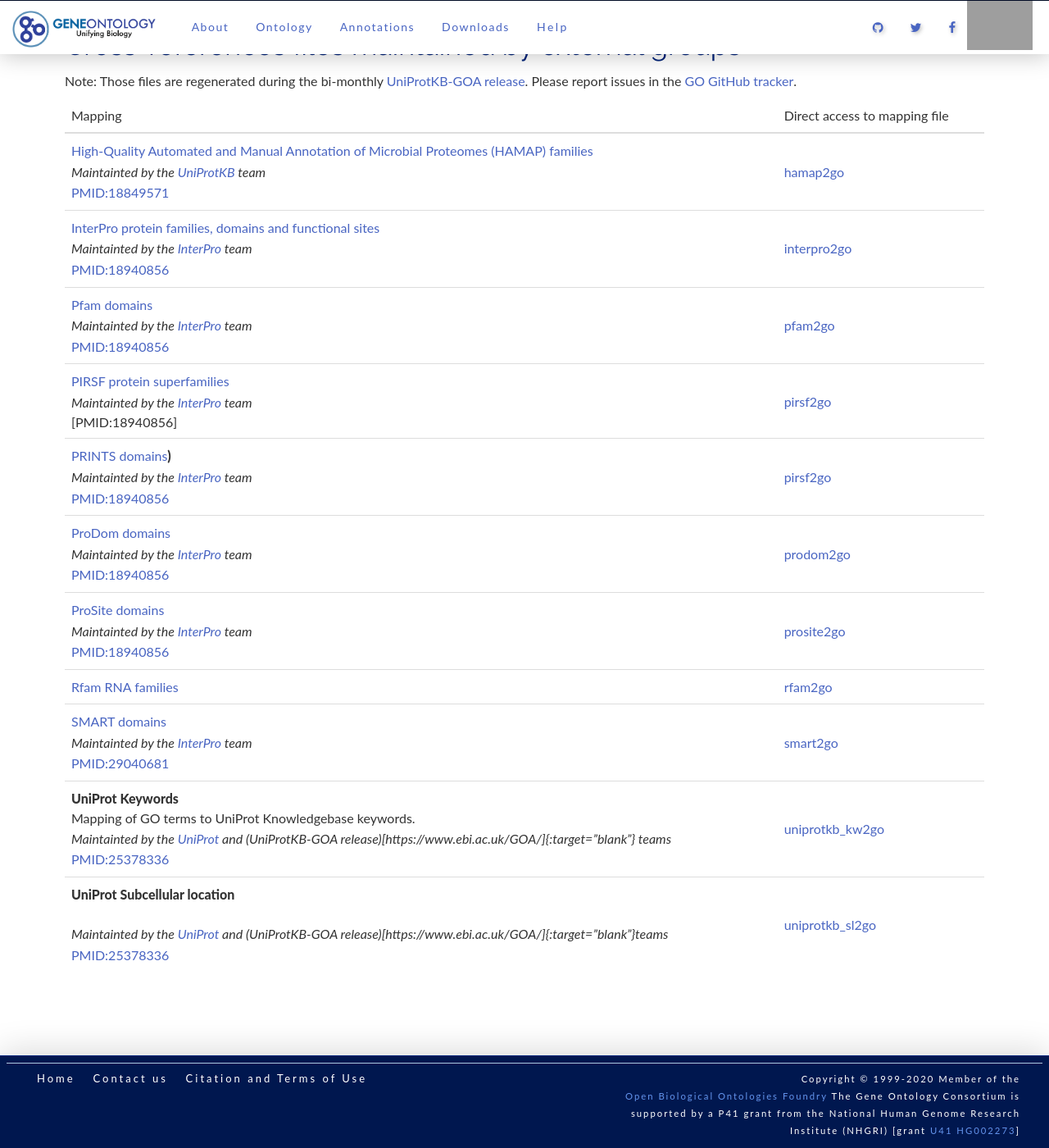
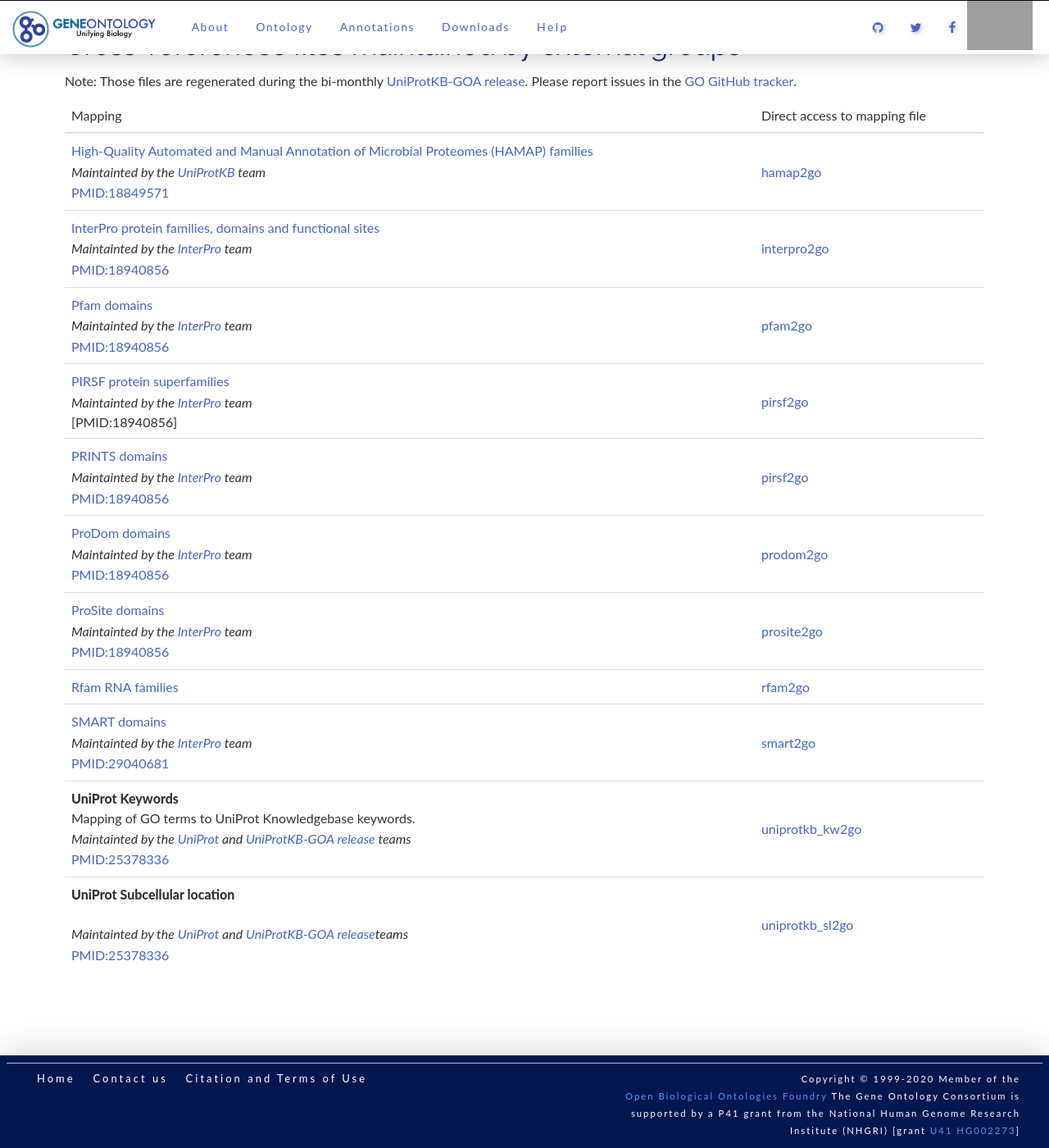
Before and after one commit to geneontology/geneontology.github.io, a Jekyll site: the page built from _docs/download-mappings.md, in a window 1280 px wide and 1400 px high, scrolled down 1273 px. Shown: the whole window at 82% size. Built offline with Jekyll 4.4.1, drawn with Linux system fonts in a browser that asks for light colours; nearby versions of some CDN libraries; some of the changed lines change nothing that is shown; grey boxes are pictures that could not be loaded.

Commit message:
Update download-mappings.md

```diff
--- a/_docs/download-mappings.md
+++ b/_docs/download-mappings.md
@@ -57,10 +57,10 @@
 |**[InterPro protein families, domains and functional sites](http://www.ebi.ac.uk/interpro/){:target="blank"}** <br>*Maintainted by the [InterPro](http://www.ebi.ac.uk/interpro/) team* <br>[PMID:18940856](http://www.ncbi.nlm.nih.gov/pubmed/18940856){:target="blank"} |[interpro2go](http://geneontology.org/external2go/interpro2go)|
 |**[Pfam domains](http://pfam.xfam.org/){:target="blank"}** <br>*Maintainted by the [InterPro](http://www.ebi.ac.uk/interpro/) team* <br>[PMID:18940856](http://www.ncbi.nlm.nih.gov/pubmed/18940856){:target="blank"}|[pfam2go](http://geneontology.org/external2go/pfam2go)|
 |**[PIRSF protein superfamilies](http://pir.georgetown.edu/pirwww/dbinfo/pirsf.shtml){:target="blank"}** <br>*Maintainted by the [InterPro](http://www.ebi.ac.uk/interpro/) team* <br>[PMID:18940856]|[pirsf2go](http://geneontology.org/external2go/pirsf2go)|
-|**[PRINTS domains](http://www.bioinf.manchester.ac.uk/dbbrowser/PRINTS/){:target="blank"})**<br>*Maintainted by the [InterPro](http://www.ebi.ac.uk/interpro/) team* <br>[PMID:18940856](http://www.ncbi.nlm.nih.gov/pubmed/18940856){:target="blank"} |[pirsf2go](http://geneontology.org/external2go/pirsf2go)|
+|**[PRINTS domains](http://www.bioinf.manchester.ac.uk/dbbrowser/PRINTS/){:target="blank"}**<br>*Maintainted by the [InterPro](http://www.ebi.ac.uk/interpro/) team* <br>[PMID:18940856](http://www.ncbi.nlm.nih.gov/pubmed/18940856){:target="blank"} |[pirsf2go](http://geneontology.org/external2go/pirsf2go)|
 |**[ProDom domains](http://prodom.prabi.fr/prodom/current/html/home.php){:target="blank"}** <br>*Maintainted by the [InterPro](http://www.ebi.ac.uk/interpro/) team* <br>[PMID:18940856](http://www.ncbi.nlm.nih.gov/pubmed/18940856){:target="blank"} |[prodom2go](http://geneontology.org/external2go/prodom2go)|
 |**[ProSite domains](http://www.expasy.ch/prosite/){:target="blank"}**<br>*Maintainted by the [InterPro](http://www.ebi.ac.uk/interpro/) team* <br>[PMID:18940856](http://www.ncbi.nlm.nih.gov/pubmed/18940856){:target="blank"} |[prosite2go](http://geneontology.org/external2go/prosite2go)|
 |**[Rfam RNA families](http://rfam.xfam.org/){:target="blank"}**<br>|[rfam2go](http://geneontology.org/external2go/rfam2go)|
 |**[SMART domains](http://smart.embl-heidelberg.de/){:target="blank"}** <br> *Maintainted by the [InterPro](http://www.ebi.ac.uk/interpro/) team* <br>[PMID:29040681](http://www.ncbi.nlm.nih.gov/pubmed/29040681){:target="blank"} |[smart2go](http://geneontology.org/external2go/smart2go)|
-|**UniProt Keywords**<br> Mapping of GO terms to UniProt Knowledgebase keywords. <br>*Maintainted by the [UniProt](http://www.uniprot.org/){:target="blank"} and (UniProtKB-GOA release)[https://www.ebi.ac.uk/GOA/]{:target="blank"} teams* <br> [PMID:25378336](https://www.ncbi.nlm.nih.gov/pubmed/25378336){:target="blank"} |[uniprotkb_kw2go](http://geneontology.org/external2go/uniprotkb_kw2go)|
-|**UniProt Subcellular location**<br>  <br>*Maintainted by the [UniProt](http://www.uniprot.org/){:target="blank"} and (UniProtKB-GOA release)[https://www.ebi.ac.uk/GOA/]{:target="blank"}teams*  <br>[PMID:25378336](https://www.ncbi.nlm.nih.gov/pubmed/25378336){:target="blank"} |	[uniprotkb_sl2go](http://geneontology.org/external2go/uniprotkb_sl2go)|
+|**UniProt Keywords**<br> Mapping of GO terms to UniProt Knowledgebase keywords. <br>*Maintainted by the [UniProt](http://www.uniprot.org/){:target="blank"} and [UniProtKB-GOA release](https://www.ebi.ac.uk/GOA/){:target="blank"} teams* <br> [PMID:25378336](https://www.ncbi.nlm.nih.gov/pubmed/25378336){:target="blank"} |[uniprotkb_kw2go](http://geneontology.org/external2go/uniprotkb_kw2go)|
+|**UniProt Subcellular location**<br>  <br>*Maintainted by the [UniProt](http://www.uniprot.org/){:target="blank"} and [UniProtKB-GOA release](https://www.ebi.ac.uk/GOA/){:target="blank"}teams*  <br>[PMID:25378336](https://www.ncbi.nlm.nih.gov/pubmed/25378336){:target="blank"} |	[uniprotkb_sl2go](http://geneontology.org/external2go/uniprotkb_sl2go)|
```
